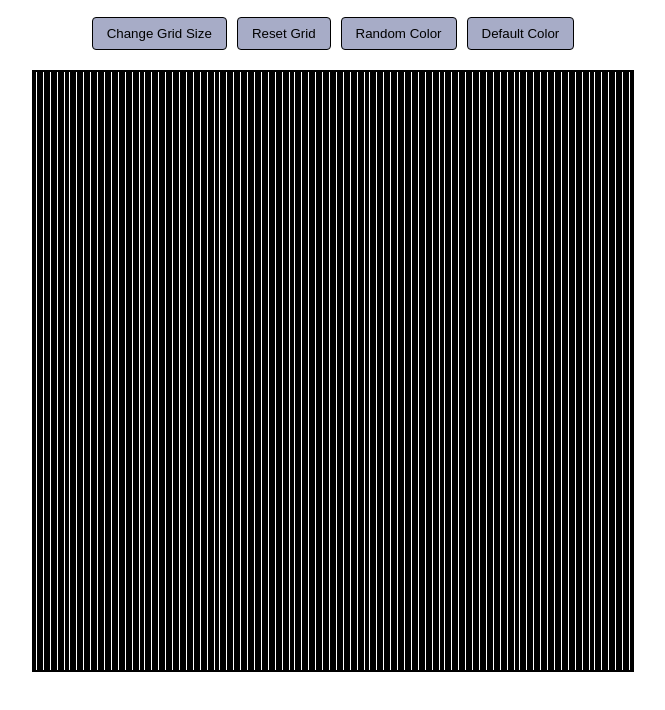
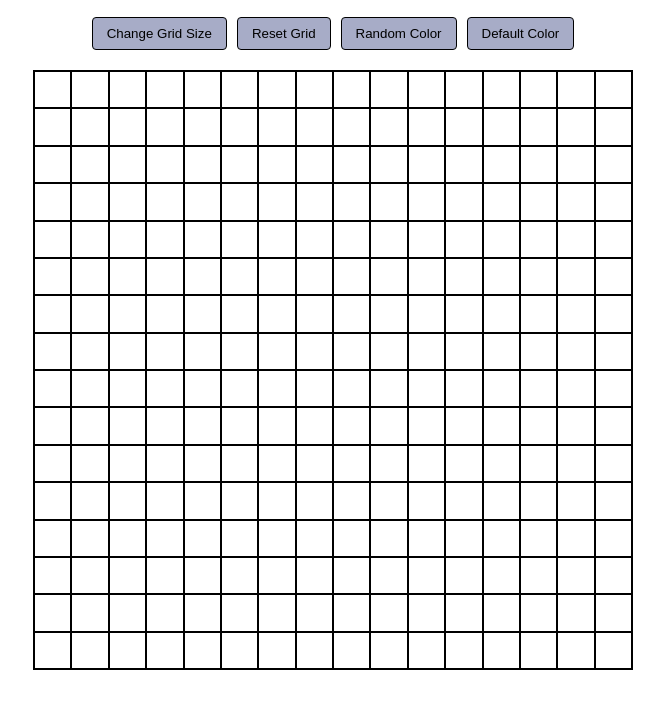
Before and after one commit to TRANZCEND3NCE/Odin-Etch-A-Sketch, a plain HTML site: page index.html in a window 1280 px wide. Shown: the part 80-790 px from the top of the page, without its empty margins (307-972 px from the left). Drawn offline with Linux system fonts and the light colour scheme.

Commit message:
fifth commit

```diff
--- a/index.html
+++ b/index.html
@@ -15,7 +15,7 @@
     <button id="default-btn">Default Color</button>
   </div>
 
-  <div class="container" id="grid-container"></div>
+  <div id="grid-container"></div>
 
   <script src="index.js"></script>
 </body>
--- a/styles.css
+++ b/styles.css
@@ -1,6 +1,7 @@
 * {
   margin: 0;
   padding: 0;
+  box-sizing: border-box;
 }
 
 body {
@@ -16,7 +17,7 @@ body {
   height: 600px;
   border: 1px solid black;
   display: flex;
-  flex-direction: wrap;
+  flex-wrap: wrap;
 }
 
 .square {
```
